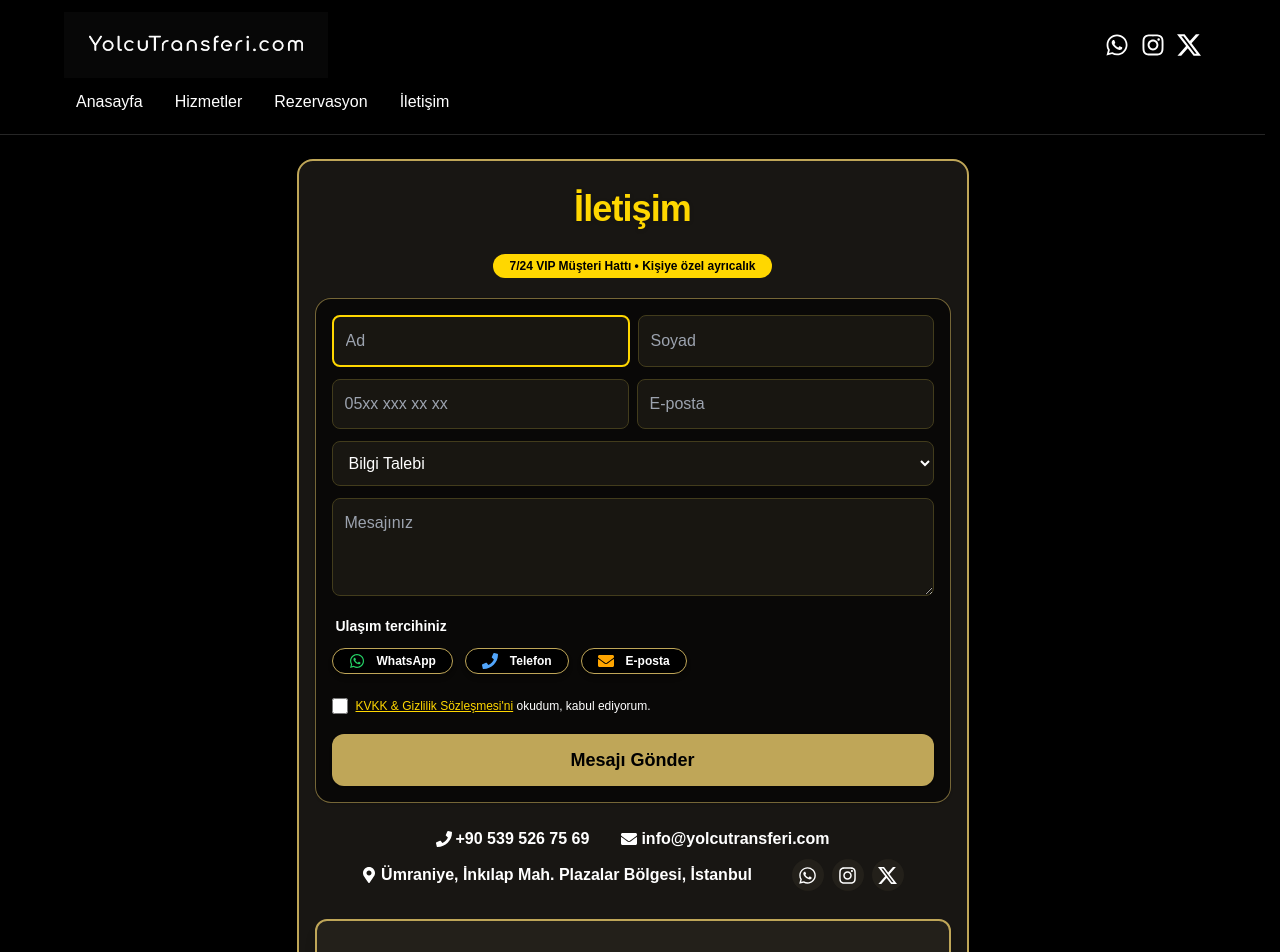
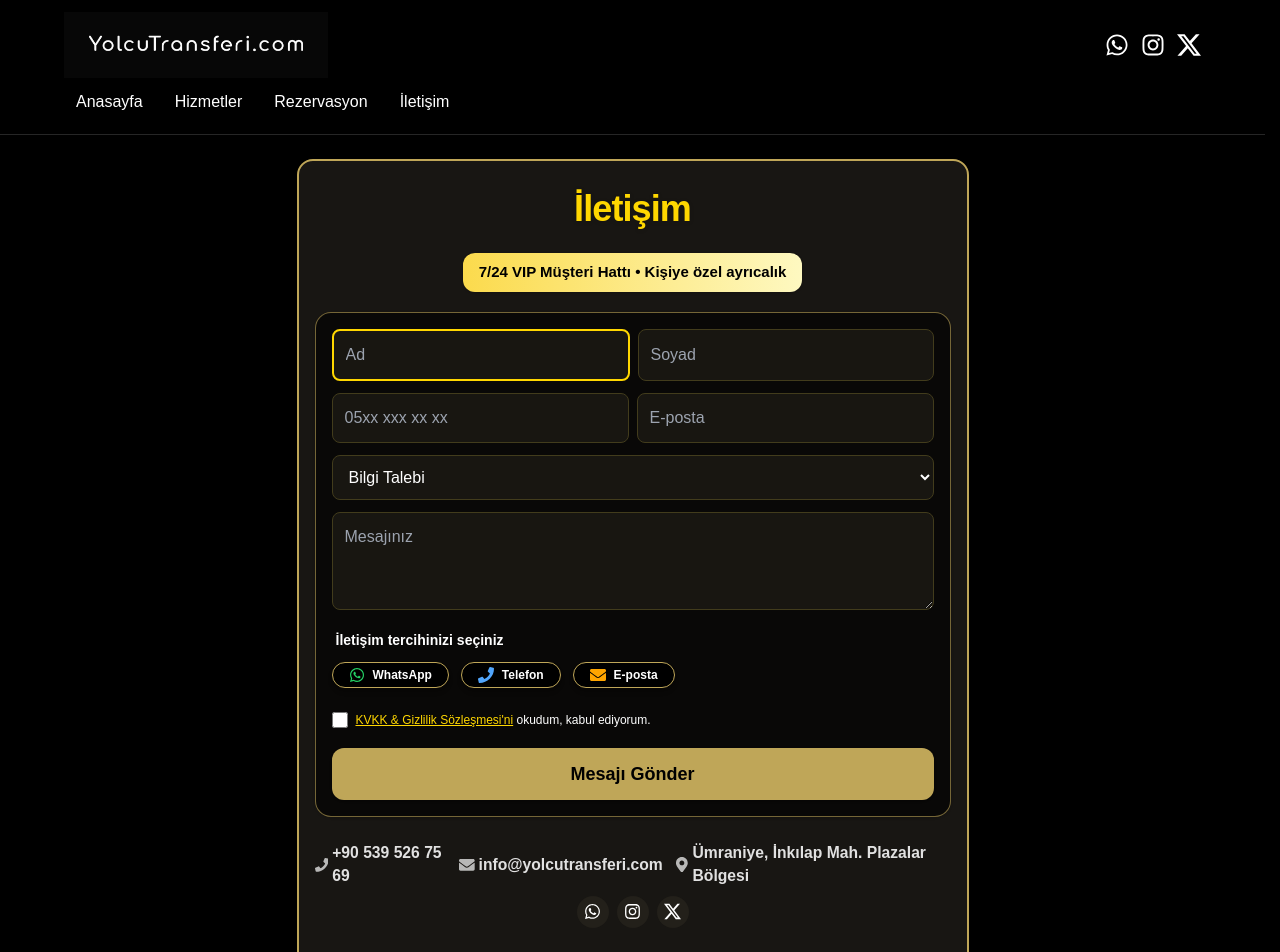
Before and after one commit to haliltayfur/yolcutransferi, a Next.js app: page /iletisim in a window 1280 px wide. Shown: the top 952 px of the page. Built offline with nearby package versions, Linux system fonts and the light colour scheme; grey boxes are pictures that could not be loaded.

Commit message:
Update iletisim.jsx

```diff
--- a/app/iletisim/iletisim.jsx
+++ b/app/iletisim/iletisim.jsx
@@ -124,11 +124,10 @@ function parseMessage(msg, blockedWords) {
   return { parsed: censored, hasBlocked, blockedWords: blocked };
 }
 
-// --- Sabitler
 const SOCIALS = [
-  { icon: <FaWhatsapp size={19} />, name: "WhatsApp", url: "https://wa.me/905395267569" },
-  { icon: <FaInstagram size={19} />, name: "Instagram", url: "https://instagram.com/yolcutransferi" },
-  { icon: <SiX size={19} />, name: "X (Twitter)", url: "https://x.com/yolcutransferi" }
+  { icon: <FaWhatsapp size={17} />, name: "WhatsApp", url: "https://wa.me/905395267569" },
+  { icon: <FaInstagram size={17} />, name: "Instagram", url: "https://instagram.com/yolcutransferi" },
+  { icon: <SiX size={17} />, name: "X (Twitter)", url: "https://x.com/yolcutransferi" }
 ];
 const ILETISIM_NEDENLERI = [
   "Bilgi Talebi",
@@ -162,9 +161,7 @@ export default function Iletisim() {
   const [sendInfo, setSendInfo] = useState("");
   const [buttonStatus, setButtonStatus] = useState("normal"); // normal, success, error
   const [buttonMsg, setButtonMsg] = useState("Mesajı Gönder");
-  const [activeIndex, setActiveIndex] = useState(0);
   const [blocked, kaydet, remaining] = useRateLimit();
-  const [submitError, setSubmitError] = useState("");
 
   useEffect(() => {
     setButtonMsg("Mesajı Gönder");
@@ -204,9 +201,8 @@ export default function Iletisim() {
 
   const handleSubmit = async (e) => {
     e.preventDefault();
-    setSubmitError("");
+    setSendInfo("");
     let newErrors = {};
-    setSendInfo("");
     if (blocked) newErrors.global = "Güvenlik nedeniyle üst üste gönderimlerde kısa bir bekleme uygulanmaktadır.";
     if (form.honeypot && form.honeypot.length > 0) return;
     if (!adValid) newErrors.ad = "Lütfen adınızı en az 3 karakter olacak şekilde doldurun.";
@@ -215,7 +211,7 @@ export default function Iletisim() {
     if (!emailValid) newErrors.email = "Lütfen geçerli bir e-posta adresi giriniz.";
     if (!msgValid) newErrors.mesaj = "Mesajınızı daha açık ve anlamlı yazınız.";
     if (censored.hasBlocked) newErrors.mesaj = "Mesajınızda uygunsuz veya argo kelime var. Lütfen değiştirin.";
-    if (!form.iletisimTercihi) newErrors.iletisimTercihi = "Lütfen ulaşım tercihinizi seçin.";
+    if (!form.iletisimTercihi) newErrors.iletisimTercihi = "Lütfen iletişim tercihinizi seçiniz.";
     setErrors(newErrors);
 
     if (Object.keys(newErrors).length > 0) {
@@ -260,30 +256,34 @@ export default function Iletisim() {
   };
 
   return (
-    <div className="w-full flex justify-center bg-black min-h-[calc(100vh-150px)] py-6 px-2">
+    <div className="w-full flex justify-center bg-black min-h-[calc(100vh-150px)] py-6 px-2 font-poppins">
       <div className="w-full max-w-2xl rounded-2xl shadow-2xl px-1 sm:px-4 py-6 flex flex-col gap-4" style={{ border: "2.5px solid #bfa658", background: "rgba(25, 23, 20, 0.98)" }}>
         {/* BAŞLIK */}
         <h1 className="text-center text-4xl font-extrabold text-[#FFD700] mb-2 mt-1 tracking-tight drop-shadow">İletişim</h1>
-        <div className="text-center mb-1">
-          <span className="inline-block bg-[#FFD700] text-black font-bold text-xs px-4 py-1 rounded-full">7/24 VIP Müşteri Hattı • Kişiye özel ayrıcalık</span>
+        {/* Hareketli Band */}
+        <div className="flex justify-center w-full mb-1">
+          <div className="animate-gradient-move bg-gradient-to-r from-yellow-400 via-yellow-100 to-yellow-400 bg-[length:300%_100%] px-4 py-2 rounded-xl text-[15px] text-black font-bold shadow text-center"
+            style={{ minWidth: 180, maxWidth: 420, whiteSpace: 'nowrap' }}>
+            7/24 VIP Müşteri Hattı • Kişiye özel ayrıcalık
+          </div>
         </div>
         {/* FORM */}
         <form onSubmit={handleSubmit} className="w-full flex flex-col gap-3 bg-black/60 rounded-2xl p-4 border border-[#bfa658]/60 shadow" autoComplete="on">
           <div className="flex gap-2">
             <input type="text" name="ad" autoComplete="given-name" placeholder="Ad"
               value={form.ad} onChange={handleChange}
-              className={`p-3 rounded-lg border flex-1 ${adValid ? "border-green-500" : form.ad ? "border-red-600" : "border-[#423c1c]"} bg-[#181611] text-white focus:border-[#bfa658] transition text-base`} minLength={3} required />
+              className={`p-3 rounded-lg border flex-1 ${adValid ? "border-green-500" : form.ad ? "border-red-600" : "border-[#423c1c]"} bg-[#181611] text-[#e7e7e7] focus:border-[#bfa658] transition text-base font-poppins`} minLength={3} required />
             <input type="text" name="soyad" autoComplete="family-name" placeholder="Soyad"
               value={form.soyad} onChange={handleChange}
-              className={`p-3 rounded-lg border flex-1 ${soyadValid ? "border-green-500" : form.soyad ? "border-red-600" : "border-[#423c1c]"} bg-[#181611] text-white focus:border-[#bfa658] transition text-base`} minLength={3} required />
+              className={`p-3 rounded-lg border flex-1 ${soyadValid ? "border-green-500" : form.soyad ? "border-red-600" : "border-[#423c1c]"} bg-[#181611] text-[#e7e7e7] focus:border-[#bfa658] transition text-base font-poppins`} minLength={3} required />
           </div>
           <div className="flex gap-2">
             <input type="tel" name="telefon" autoComplete="tel" placeholder="05xx xxx xx xx"
               value={form.telefon} onChange={handleChange}
-              className={`p-3 rounded-lg border flex-1 ${phoneValid ? "border-green-500" : form.telefon ? "border-red-600" : "border-[#423c1c]"} bg-[#181611] text-white focus:border-[#bfa658] transition text-base`} maxLength={11} pattern="05\d{9}" required />
+              className={`p-3 rounded-lg border flex-1 ${phoneValid ? "border-green-500" : form.telefon ? "border-red-600" : "border-[#423c1c]"} bg-[#181611] text-[#e7e7e7] focus:border-[#bfa658] transition text-base font-poppins`} maxLength={11} pattern="05\d{9}" required />
             <input type="email" name="email" autoComplete="email" placeholder="E-posta"
               value={form.email} onChange={handleChange}
-              className={`p-3 rounded-lg border flex-1 ${emailValid ? "border-green-500" : form.email ? "border-red-600" : "border-[#423c1c]"} bg-[#181611] text-white focus:border-[#bfa658] transition text-base`} required />
+              className={`p-3 rounded-lg border flex-1 ${emailValid ? "border-green-500" : form.email ? "border-red-600" : "border-[#423c1c]"} bg-[#181611] text-[#e7e7e7] focus:border-[#bfa658] transition text-base font-poppins`} required />
           </div>
           <select name="neden" value={form.neden} onChange={handleChange}
             className="p-3 rounded-lg border border-[#423c1c] bg-[#181611] text-white focus:border-[#bfa658] transition text-base" required>
@@ -292,10 +292,10 @@ export default function Iletisim() {
             ))}
           </select>
           <textarea name="mesaj" placeholder="Mesajınız" value={form.mesaj} onChange={handleChange}
-            className={`p-3 rounded-lg border ${msgValid && !censored.hasBlocked ? "border-green-500" : form.mesaj ? "border-red-600" : "border-[#423c1c]"} bg-[#181611] text-white focus:border-[#bfa658] transition text-base`} minLength={15} required rows={3} />
+            className={`p-3 rounded-lg border ${msgValid && !censored.hasBlocked ? "border-green-500" : form.mesaj ? "border-red-600" : "border-[#423c1c]"} bg-[#181611] text-[#e7e7e7] focus:border-[#bfa658] transition text-base`} minLength={15} required rows={3} />
 
           {/* --- Ulaşım Tercihiniz --- */}
-          <span className="text-sm text-gray-300 font-bold ml-1 mt-2">Ulaşım tercihiniz</span>
+          <span className="text-sm text-gray-300 font-bold ml-1 mt-2">İletişim tercihinizi seçiniz</span>
           <div className="flex flex-row gap-3 w-full mb-2">
             {ILETISIM_TERCIHLERI.map((item) => (
               <label
@@ -315,15 +315,14 @@ export default function Iletisim() {
                   checked={form.iletisimTercihi === item.value}
                   onChange={() => handleIletisimTercihiChange(item.value)}
                   className="hidden"
-                  required
                 />
-                <span className="mr-1">{item.icon}</span>
-                <span className="font-semibold">{item.label}</span>
+                {item.icon}
+                {item.label}
               </label>
             ))}
           </div>
+          {/* Hata mesajı */}
           {errors.iletisimTercihi && <span className="text-xs text-red-400 font-bold pl-2">{errors.iletisimTercihi}</span>}
-
           {/* KVKK */}
           <div className="flex items-center gap-2 mt-1">
             <input type="checkbox" required className="accent-[#FFD700] w-4 h-4" />
@@ -345,32 +344,22 @@ export default function Iletisim() {
             {buttonMsg}
           </button>
         </form>
-        {/* Telefon / Mail / Adres (yan yana ve sade) */}
-        <div className="flex flex-wrap gap-x-8 gap-y-2 justify-center items-center px-2 pt-2 pb-1">
-          <span className="flex items-center gap-1 text-base text-gray-100">
-            <FaPhone /><span className="font-semibold">+90 539 526 75 69</span>
-          </span>
-          <span className="flex items-center gap-1 text-base text-gray-100">
-            <FaEnvelope /><span className="font-semibold">info@yolcutransferi.com</span>
-          </span>
-          <span className="flex items-center gap-1 text-base text-gray-100">
-            <FaMapMarkerAlt /><span className="font-semibold">Ümraniye, İnkılap Mah. Plazalar Bölgesi, İstanbul</span>
-          </span>
-          {/* Sosyal Medya */}
-          <span className="flex gap-2 ml-2">
+        {/* Telefon / Mail / Adres / Sosyal Medya (tek satır & sade) */}
+        <div className="w-full flex flex-col items-center gap-1 mt-2">
+          <div className="flex flex-row gap-3 justify-center items-center text-[0.98rem] font-semibold text-[#e1e1e1]">
+            <span className="flex items-center gap-1"><FaPhone className="opacity-80" />+90 539 526 75 69</span>
+            <span className="flex items-center gap-1"><FaEnvelope className="opacity-80" />info@yolcutransferi.com</span>
+            <span className="flex items-center gap-1"><FaMapMarkerAlt className="opacity-80" />Ümraniye, İnkılap Mah. Plazalar Bölgesi</span>
+          </div>
+          <div className="flex flex-row gap-2 justify-center pt-1">
             {SOCIALS.map(({ icon, url, name }) => (
-              <a
-                key={name}
-                href={url}
-                target="_blank"
-                rel="noopener noreferrer"
+              <a key={name} href={url} target="_blank" rel="noopener noreferrer"
                 className="flex items-center justify-center w-8 h-8 rounded-full bg-[#23201a] hover:bg-[#bfa658] text-white hover:text-black transition"
-                title={name}
-              >
+                title={name}>
                 {icon}
               </a>
             ))}
-          </span>
+          </div>
         </div>
         {/* HARİTA */}
         <div className="w-full flex justify-center mt-2">
@@ -388,12 +377,16 @@ export default function Iletisim() {
         </div>
       </div>
       <style>{`
+        .animate-gradient-move {
+          background-size: 300% 100%;
+          animation: gradientMove 2.5s linear infinite alternate;
+        }
+        @keyframes gradientMove {
+          0% { background-position-x: 0%; }
+          100% { background-position-x: 100%; }
+        }
         .animate-fade-in { animation: fadeIn .7s; }
         @keyframes fadeIn { 0% { opacity: 0; transform: translateY(15px);} 100% { opacity: 1; transform: translateY(0);} }
-        .truncate-message { display: block; width: 100%; overflow-wrap: break-word; white-space: normal; line-height: 1.4; font-size: 1rem;}
-        @media (max-width: 640px) {
-          .truncate-message { font-size: 0.97rem; }
-        }
       `}</style>
     </div>
   );
```
